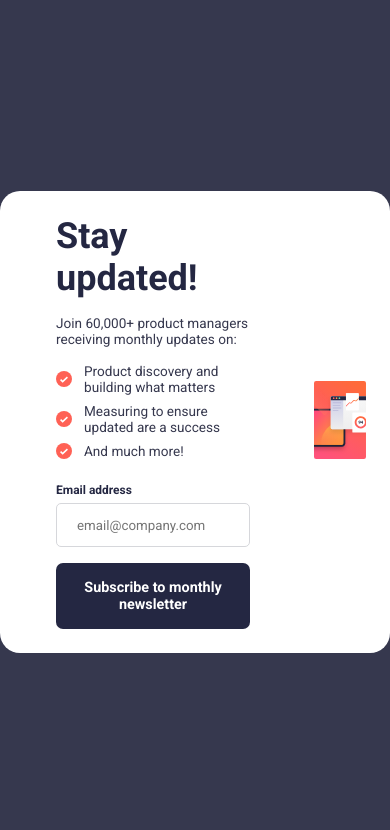
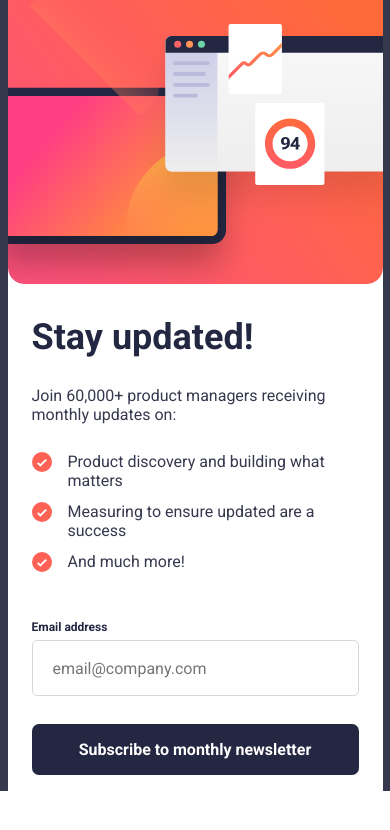
Before and after one commit to jonmico/newsletter-frontend-mentor, a React (Vite) app: page / in a window 390 px wide. Shown: the top 830 px of the page. Built offline with nearby package versions, Linux system fonts and the light colour scheme.

Commit message:
Make mobile layout.

```diff
--- a/src/App.tsx
+++ b/src/App.tsx
@@ -9,6 +9,10 @@ const StyledApp = styled.div`
   align-items: center;
   justify-content: center;
   background-color: var(--color-charcoal-grey);
+
+  @media only screen and (max-width: 675px) {
+    height: auto;
+  }
 `;
 
 export default function App() {
--- a/src/styles/GlobalStyles.ts
+++ b/src/styles/GlobalStyles.ts
@@ -20,13 +20,14 @@ const GlobalStyles = createGlobalStyle`
 
   body {
     font-family: 'Roboto', sans-serif;
-    color: var(--color-charcoal-grey)
+    color: var(--color-charcoal-grey);
   }
 
   input,
   button {
     font-family: 'Roboto', sans-serif;
   }
+
 `;
 
 export default GlobalStyles;
--- a/src/ui/Button.tsx
+++ b/src/ui/Button.tsx
@@ -14,6 +14,10 @@ const StyledButton = styled.button`
   &:hover {
     background-color: var(--color-primary);
   }
+
+  @media only screen and (max-width: 675px) {
+    font-size: 1rem;
+  }
 `;
 
 export default function Button() {
--- a/src/ui/Card.tsx
+++ b/src/ui/Card.tsx
@@ -14,6 +14,14 @@ const StyledCard = styled.div`
   @media only screen and (max-width: 950px) {
     width: 650px;
   }
+
+  @media only screen and (max-width: 675px) {
+    flex-direction: column-reverse;
+    width: 375px;
+    min-width: 375px;
+    padding: 0;
+    border-radius: 0;
+  }
 `;
 
 export default function Card() {
--- a/src/ui/Content.tsx
+++ b/src/ui/Content.tsx
@@ -14,6 +14,11 @@ const StyledContent = styled.div`
   @media only screen and (max-width: 950px) {
     gap: 1rem;
   }
+
+  @media only screen and (max-width: 675px) {
+    padding: 2rem 1.5rem 1rem 1.5rem;
+    gap: 1.75rem;
+  }
 `;
 
 export default function Content() {
--- a/src/ui/Email.tsx
+++ b/src/ui/Email.tsx
@@ -8,6 +8,10 @@ const StyledEmail = styled.div`
 
   @media only screen and (max-width: 950px) {
     padding-top: 0.5rem;
+  }
+
+  @media only screen and (max-width: 675px) {
+    padding-top: 1.25rem;
   }
 `;
 
@@ -34,6 +38,11 @@ const Input = styled.input`
   &:focus {
     border: 1px solid var(--color-charcoal-grey);
   }
+
+  @media only screen and (max-width: 675px) {
+    height: 3.5rem;
+    font-size: 1rem;
+  }
 `;
 
 export default function Email() {
--- a/src/ui/Image.tsx
+++ b/src/ui/Image.tsx
@@ -1,17 +1,37 @@
 import styled from 'styled-components';
 
-const StyledImage = styled.img`
+const StyledImageDesktop = styled.img`
   height: 100%;
   max-height: 650px;
   width: 100%;
+
+  @media only screen and (max-width: 675px) {
+    display: none;
+  }
+`;
+
+const StyledImageMobile = styled.img`
+  display: none;
+
+  @media only screen and (max-width: 675px) {
+    display: inherit;
+
+    height: 100%;
+    max-height: 650px;
+    width: 100%;
+  }
 `;
 
 export default function Image() {
   return (
     <div>
-      <StyledImage
+      <StyledImageDesktop
         src='illustration-sign-up-desktop.svg'
         alt='Sign Up Desktop Image'
+      />
+      <StyledImageMobile
+        src='illustration-sign-up-mobile.svg'
+        alt='Sign Up Mobile Image'
       />
     </div>
   );
--- a/src/ui/List.tsx
+++ b/src/ui/List.tsx
@@ -11,6 +11,10 @@ const StyledUL = styled.ul`
   @media only screen and (max-width: 950px) {
     gap: 0.5rem;
   }
+
+  @media only screen and (max-width: 675px) {
+    gap: 0.75rem;
+  }
 `;
 
 export default function List() {
--- a/src/ui/ListItem.tsx
+++ b/src/ui/ListItem.tsx
@@ -10,6 +10,12 @@ const StyledLI = styled.li`
     font-size: 0.85rem;
     gap: 0.75rem;
   }
+
+  @media only screen and (max-width: 675px) {
+    font-size: 1rem;
+    gap: 1rem;
+    align-items: flex-start;
+  }
 `;
 
 const StyledImage = styled.img`
@@ -17,6 +23,10 @@ const StyledImage = styled.img`
 
   @media only screen and (max-width: 950px) {
     width: 16px;
+  }
+
+  @media only screen and (max-width: 675px) {
+    width: 20px;
   }
 `;
 
--- a/src/ui/Subheader.tsx
+++ b/src/ui/Subheader.tsx
@@ -6,6 +6,10 @@ const StyledH2 = styled.h2`
 
   @media only screen and (max-width: 950px) {
     font-size: 0.85rem;
+  }
+
+  @media only screen and (max-width: 675px) {
+    font-size: 1rem;
   }
 `;
 
```
